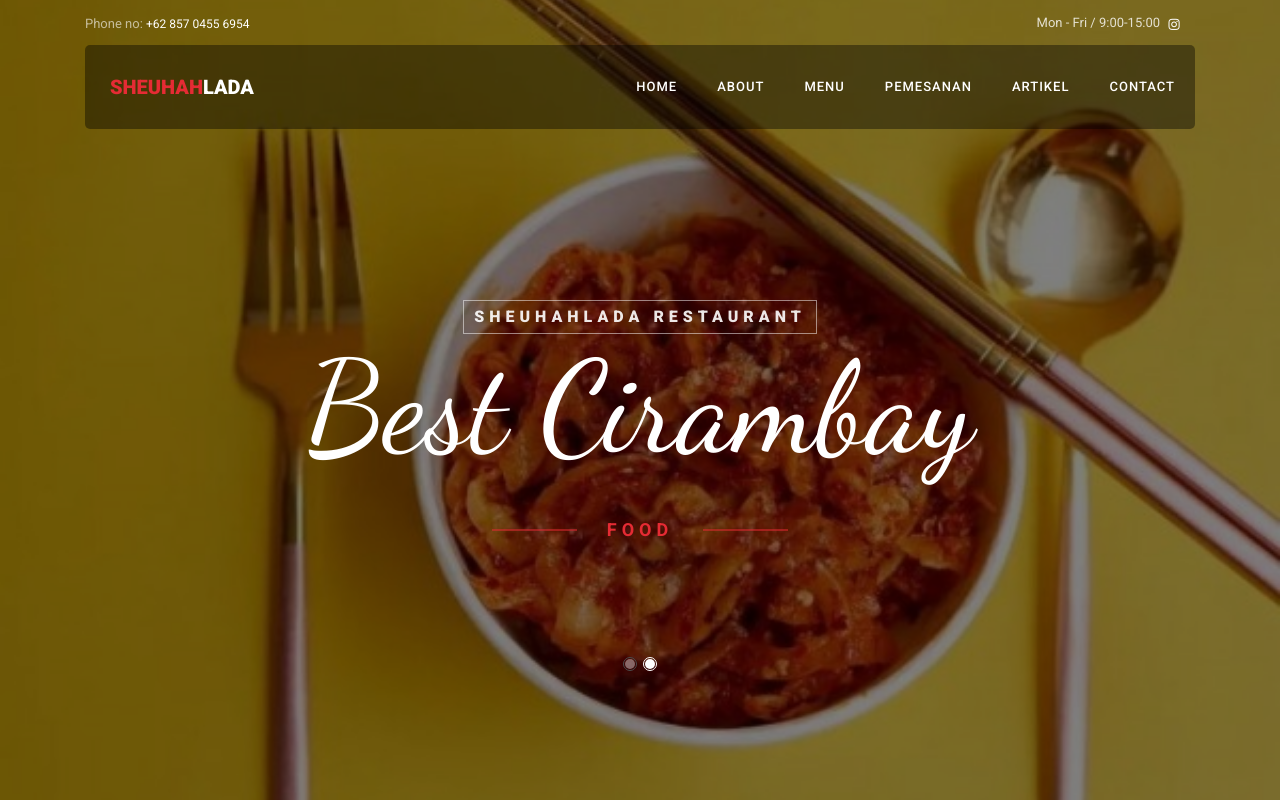
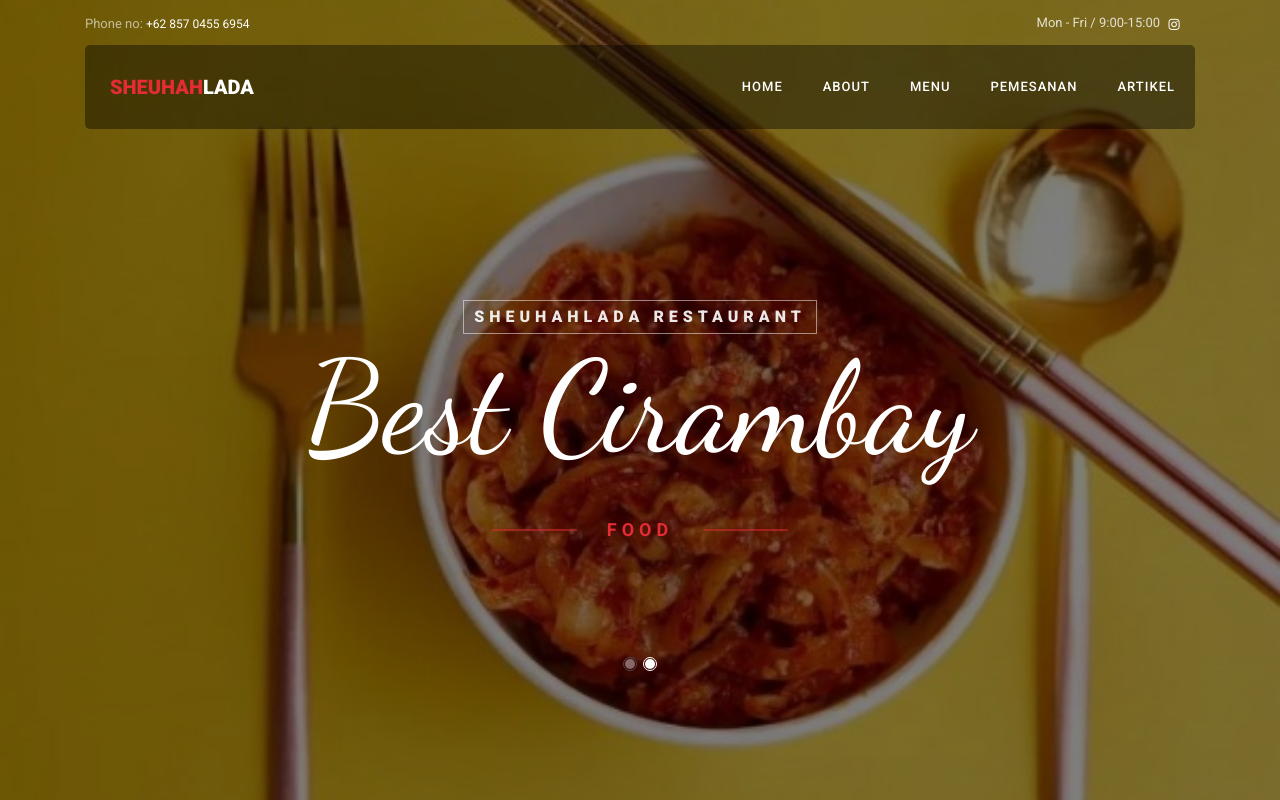
Before and after one commit to ftwaif/Shehuhahlada, a plain HTML site: page index.html in a window 1280 px wide. Shown: the top 800 px of the page. Drawn offline with Linux system fonts and the light colour scheme; some packages are replaced by stand-ins of ours; no server answers; files whose address does not match are found by name.

Commit message:
fix: remove contact menu

```diff
--- a/index.html
+++ b/index.html
@@ -65,7 +65,7 @@
 					<li class="nav-item"><a href="#menu" class="nav-link">Menu</a></li>
 					<li class="nav-item"><a href="#about" class="nav-link">Pemesanan</a></li>
 					<li class="nav-item"><a href="#article" class="nav-link">Artikel</a></li>
-					<li class="nav-item"><a href="contact.html" class="nav-link">Contact</a></li>
+					<!-- <li class="nav-item"><a href="contact.html" class="nav-link">Contact</a></li> -->
 				</ul>
 			</div>
 		</div>
```
